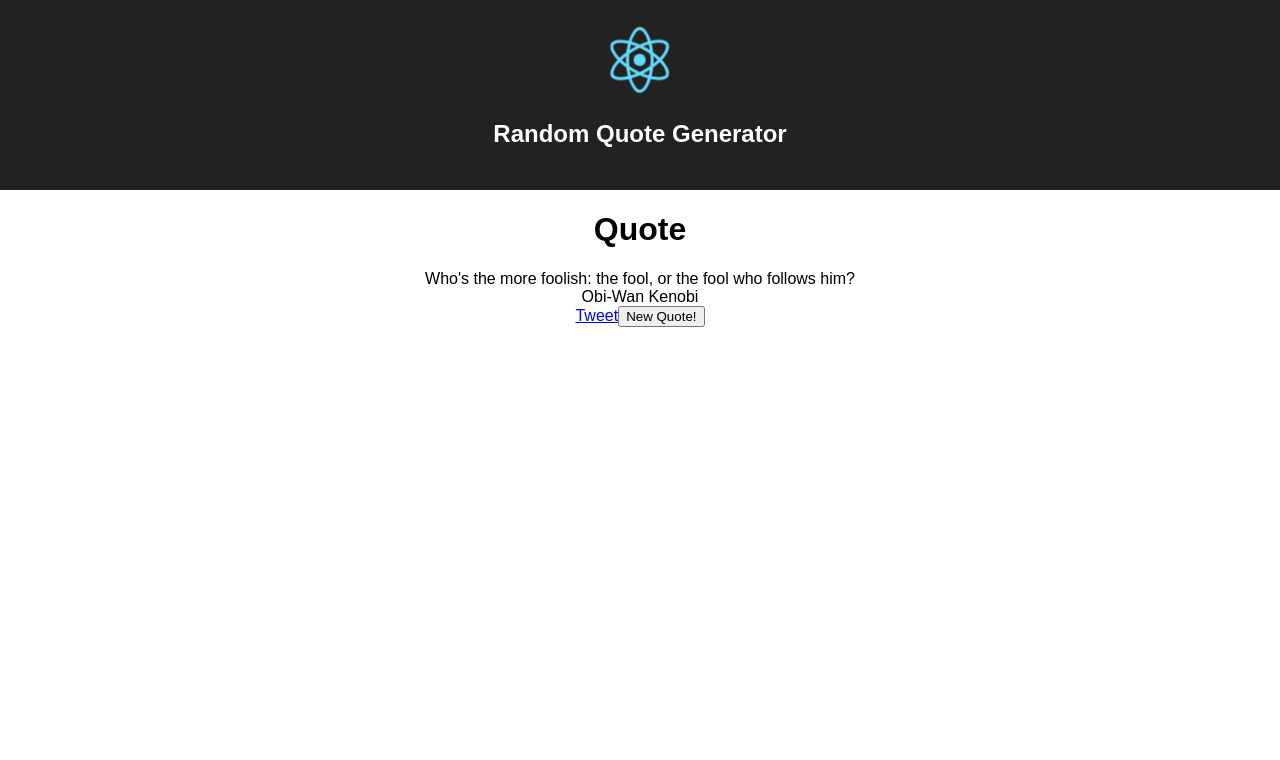
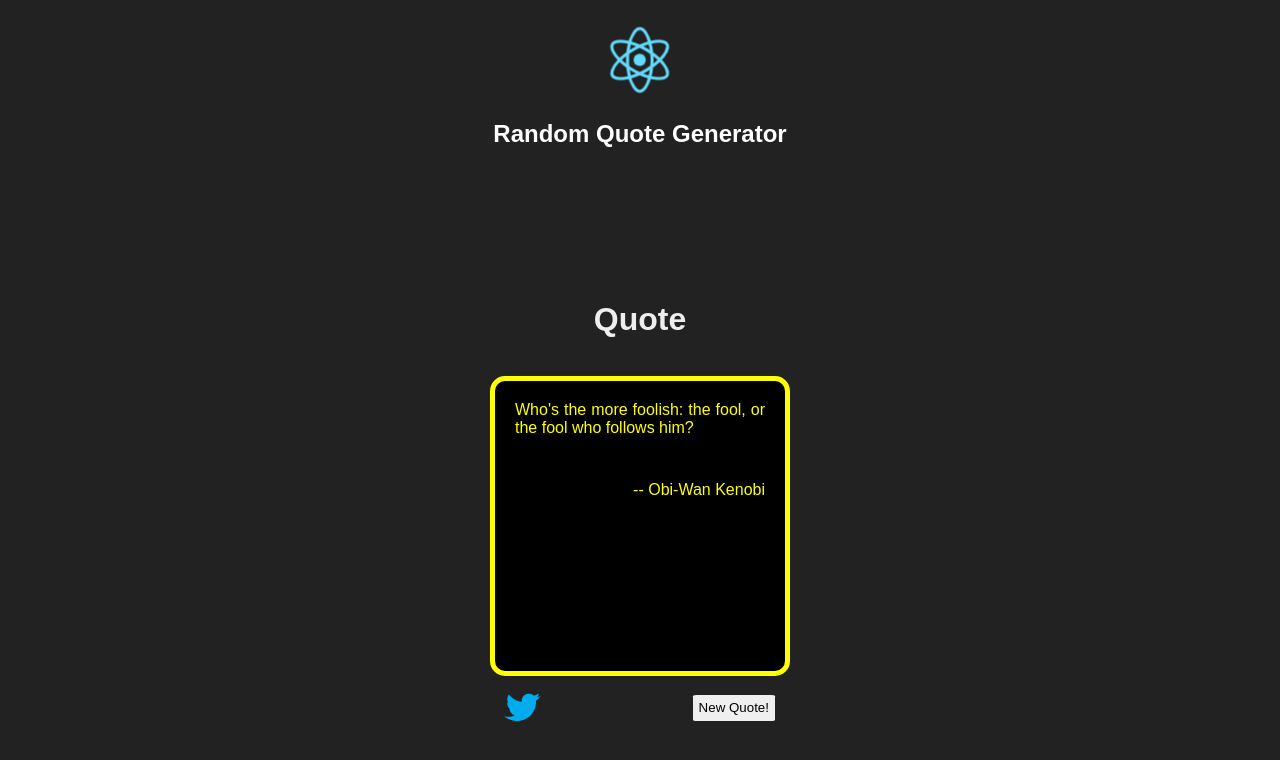
Before and after one commit to Tarrke/fcc-random-quote, a React (Create React App) app: page / in a window 1280 px wide. Shown: the top 760 px of the page. Built offline with nearby package versions, Linux system fonts and the light colour scheme.

Commit message:
styling the app

```diff
--- a/public/index.html
+++ b/public/index.html
@@ -4,12 +4,14 @@
     <meta charset="utf-8">
     <meta name="viewport" content="width=device-width, initial-scale=1, shrink-to-fit=no">
     <meta name="theme-color" content="#000000">
-    <!--
-      manifest.json provides metadata used when your web app is added to the
-      homescreen on Android. See https://developers.google.com/web/fundamentals/engage-and-retain/web-app-manifest/
-    -->
+
     <link rel="manifest" href="%PUBLIC_URL%/manifest.json">
     <link rel="shortcut icon" href="%PUBLIC_URL%/favicon.ico">
+
+    <link rel="stylesheet" href="https://use.fontawesome.com/releases/v5.2.0/css/solid.css" integrity="sha384-wnAC7ln+XN0UKdcPvJvtqIH3jOjs9pnKnq9qX68ImXvOGz2JuFoEiCjT8jyZQX2z" crossorigin="anonymous">
+    <link rel="stylesheet" href="https://use.fontawesome.com/releases/v5.2.0/css/brands.css" integrity="sha384-nT8r1Kzllf71iZl81CdFzObMsaLOhqBU1JD2+XoAALbdtWaXDOlWOZTR4v1ktjPE" crossorigin="anonymous">
+    <link rel="stylesheet" href="https://use.fontawesome.com/releases/v5.2.0/css/fontawesome.css" integrity="sha384-HbmWTHay9psM8qyzEKPc8odH4DsOuzdejtnr+OFtDmOcIVnhgReQ4GZBH7uwcjf6" crossorigin="anonymous">
+
     <title>Tarrke's Random Quote Generator</title>
   </head>
   <body>
--- a/src/App.css
+++ b/src/App.css
@@ -1,5 +1,8 @@
 .App {
   text-align: center;
+  display: flex;
+  flex-flow: column;
+  align-items: center;
 }
 
 .App-logo {
@@ -12,6 +15,7 @@
   height: 150px;
   padding: 20px;
   color: white;
+  width: 100%;
 }
 
 .App-title {
--- a/src/App.js
+++ b/src/App.js
@@ -40,21 +40,25 @@ class Quote extends Component {
     let tweetLink = 'https://twitter.com/intent/tweet?text=' + escape(tweetMessage)
     tweetLink += '&hastag=%23StarWars&via=Tarrke'
     return (
-      <div id="quote-box">
+      <div id="quote-box" className="quote-box">
         <h1>Quote</h1>
-        <div id="quote">
+        <div id="quote" className="quote">
           <div id="quote-image">
           </div>
-          <div id="text">
+          <div id="text" className="quoteText">
           { this.state.currentQuote }
           </div>
-          <div id="author">
-          { this.state.currentAuthor }
+          <div id="author" className="quoteAuthor">
+          -- { this.state.currentAuthor }
           </div>
         </div>
-        <div id="buttons">
-          <a id="tweet-quote" href= { tweetLink } target="_blank">Tweet</a>
-          <button id="new-quote" onClick={this.newQuote}>New Quote!</button>
+        <div id="buttons" className="buttons">
+          <div className='leftButtons'>
+            <a id="tweet-quote" href= { tweetLink } target="_blank" className="fa fab fa-twitter"> </a>
+          </div>
+          <div className="rightButtons">
+            <button id="new-quote" onClick={this.newQuote} className="button">New Quote!</button>
+          </div>
         </div>
       </div>
     );
--- a/src/index.css
+++ b/src/index.css
@@ -2,4 +2,95 @@ body {
   margin: 0;
   padding: 0;
   font-family: sans-serif;
+  background-color: #222;
 }
+
+.quote-box {
+  margin-top: 5em;
+  background-color: #222;
+  display: flex;
+  flex-flow: column;
+  /*width: 70%;*/
+  padding: 10px;
+  /*max-width: 250px;*/
+  color: #EEE;
+  align-content: center;
+  align-items: center;
+}
+
+.quote {
+  margin-bottom: 1em;
+  margin-top: 1em;
+  border: 5px solid yellow;
+  color: yellow;
+  border-radius: 5%;
+  background-color: black;
+  padding: 20px;
+  width: 25vw;
+  height: 25vw;
+  max-height: 250px;
+  max-width: 250px;
+  min-height: 200px;
+  min-width: 200px;
+}
+
+.quoteAuthor {
+  align-content: right;
+  text-align: right;
+}
+
+.quoteText {
+  text-align: justify;
+  margin-bottom: 1em;
+  min-height: 4em;
+}
+
+.buttons {
+  display: flex;
+  flex-flow: row;
+  justify-content: space-between;
+  width: 100%;
+}
+
+.buttons .rightButtons {
+  align-items: right;
+  align-self: right;
+  display: flex;
+  flex-flow: row;
+  flex-direction: column;
+  justify-content: center;
+  align-items: center;
+  padding-right: 15px;
+}
+
+.buttons .leftButtons {
+  align-items: left;
+  align-self: left;
+}
+
+.button {
+  height: 2em;
+  border: none;
+  outline: none;
+  border-radius: 5%;
+
+}
+.button:hover {
+  opacity: 0.9;
+}
+
+.fa {
+  padding: 0px;
+  font-size: 2em;
+  width: 2em;
+  text-align: center;
+  text-decoration: none;
+}
+
+.fab:hover {
+  opacity: 0.7;
+}
+
+.fa-twitter {
+  color:rgb(0,172,237);
+}
```
